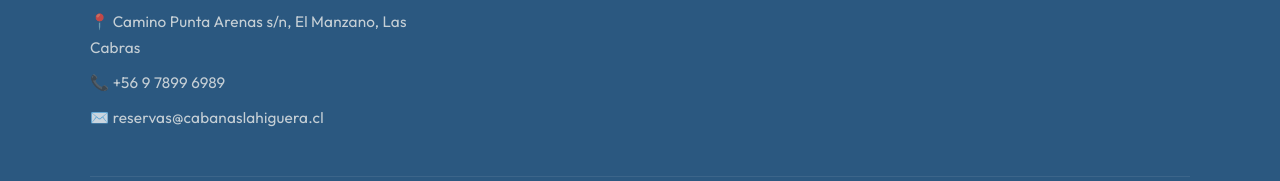
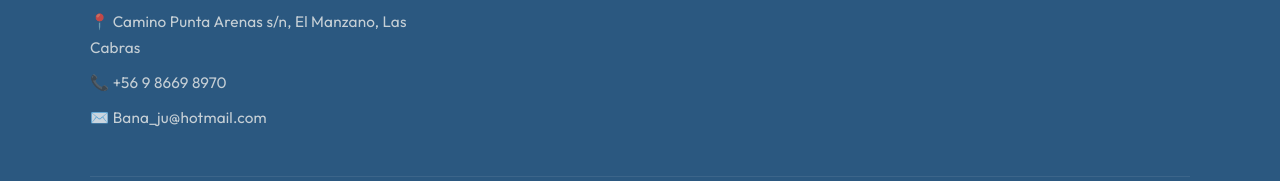
Before and after one commit to El-Piru/cabanas-fronted, a React (Vite) app: page / in a window 1280 px wide. Shown: the part 1795-1976 px from the top of the page. Built offline with nearby package versions, Linux system fonts and the light colour scheme; no server answers; a web font is replaced by a local one.

Commit message:
feat: actualizar datos de contacto del dueno (whatsapp, telefono y correo)

```diff
--- a/src/components/Footer.jsx
+++ b/src/components/Footer.jsx
@@ -45,7 +45,7 @@ export default function Footer() {
           <ul style={{ listStyle: 'none', padding: 0, margin: 0, display: 'flex', flexDirection: 'column', gap: '0.5rem' }}>
             <li><Link to="/" style={{ color: 'inherit', textDecoration: 'none' }}>Inicio</Link></li>
             <li><Link to="/mis-reservas" style={{ color: 'inherit', textDecoration: 'none' }}>Mis Reservas</Link></li>
-            <li><a href="https://wa.me/56978996989" target="_blank" rel="noopener noreferrer" style={{ color: 'inherit', textDecoration: 'none' }}>Contacto Directo</a></li>
+            <li><a href="https://wa.me/56986698970" target="_blank" rel="noopener noreferrer" style={{ color: 'inherit', textDecoration: 'none' }}>Contacto Directo</a></li>
           </ul>
         </div>
 
@@ -64,8 +64,8 @@ export default function Footer() {
           <a href="https://www.google.com/maps/dir/?api=1&destination=Caba%C3%B1as+La+Higuera+El+Manzano+Las+Cabras" target="_blank" rel="noopener noreferrer" style={{ color: 'inherit', textDecoration: 'none', display: 'block', margin: '0 0 0.5rem', fontSize: '0.85rem', transition: 'color 0.2s ease' }} onMouseEnter={e => e.currentTarget.style.color = '#fff'} onMouseLeave={e => e.currentTarget.style.color = 'inherit'}>
             📍 Camino Punta Arenas s/n, El Manzano, Las Cabras
           </a>
-          <p style={{ margin: '0 0 0.5rem', fontSize: '0.85rem' }}>📞 +56 9 7899 6989</p>
-          <p style={{ margin: 0, fontSize: '0.85rem' }}>✉️ reservas@cabanaslahiguera.cl</p>
+          <p style={{ margin: '0 0 0.5rem', fontSize: '0.85rem' }}>📞 +56 9 8669 8970</p>
+          <p style={{ margin: 0, fontSize: '0.85rem' }}>✉️ Bana_ju@hotmail.com</p>
         </div>
       </div>
 
--- a/src/pages/Home.jsx
+++ b/src/pages/Home.jsx
@@ -201,7 +201,7 @@ export default function Home() {
               Contáctanos directamente y te ayudamos a elegir la cabaña perfecta para tu estadía a orillas del Lago Rapel.
             </p>
             <div style={{ display: 'flex', justifyContent: 'center', gap: '1.25rem', flexWrap: 'wrap' }}>
-              <a href="https://wa.me/56978996989" target="_blank" rel="noopener noreferrer" style={{
+              <a href="https://wa.me/56986698970" target="_blank" rel="noopener noreferrer" style={{
                 background: '#25D366',
                 color: '#fff',
                 padding: '12px 28px',
@@ -223,7 +223,7 @@ export default function Home() {
               }}>
                 💬 WhatsApp Directo
               </a>
-              <a href="mailto:juinzhy@gmail.com" style={{
+              <a href="mailto:Bana_ju@hotmail.com" style={{
                 background: 'rgba(255, 255, 255, 0.1)',
                 color: '#fff',
                 padding: '12px 28px',
```
